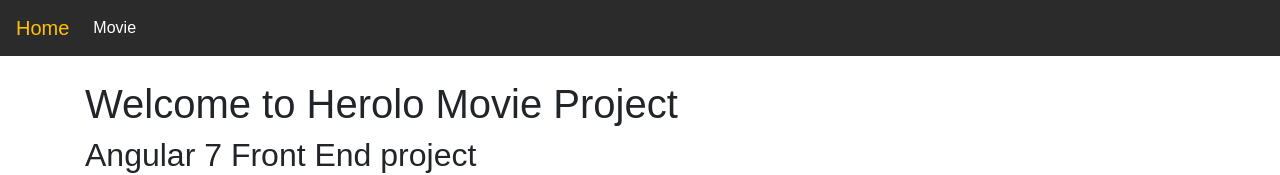
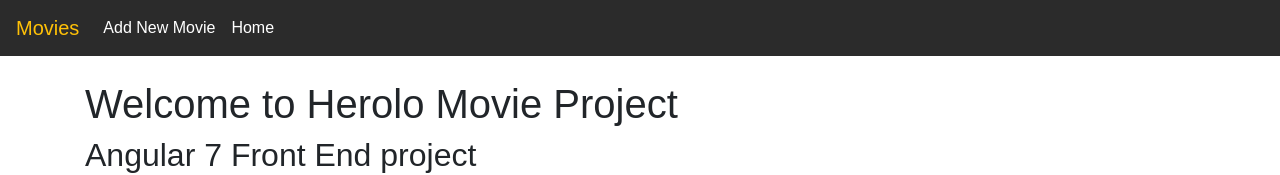
Before and after one commit to dorondav/movie-list, an Angular app: page / in a window 1280 px wide. Shown: the top 175 px of the page. Built offline with nearby package versions, Linux system fonts and the light colour scheme.

Commit message:
added new page: add new movie

```diff
--- a/src/app/app-routing.module.ts
+++ b/src/app/app-routing.module.ts
@@ -6,6 +6,7 @@ import { MovieDetailComponent } from './movies/movie-detail/movie-detail.compone
 import { MovieEditComponent } from './movies/movie-detail/movie-edit/movie-edit.component';
 import { PageNotFoundComponent } from './components/page-not-found/page-not-found.component';
 import { HomePageComponent } from './components/home-page/home-page.component';
+import { AddMovieComponent } from './movies/add-movie/add-movie.component';
 
 
 const routes: Routes = [
@@ -16,7 +17,8 @@ const routes: Routes = [
       { path: ':id/edit', component: MovieEditComponent },
     ]
   },
-  { path: 'page-not-found', component: PageNotFoundComponent },
+  { path: 'add-movie', component: AddMovieComponent },
+  // { path: 'page-not-found', component: PageNotFoundComponent },
   { path: "**", component: PageNotFoundComponent }
 ];
 
--- a/src/app/app.module.ts
+++ b/src/app/app.module.ts
@@ -17,6 +17,7 @@ import { MovieComponent } from './movies/movies-list/movie/movie.component';
 import { HomePageComponent } from './components/home-page/home-page.component';
 import { PageNotFoundComponent } from './components/page-not-found/page-not-found.component';
 import { MovieEditComponent } from './movies/movie-detail/movie-edit/movie-edit.component';
+import { AddMovieComponent } from './movies/add-movie/add-movie.component';
 
 //* Services */
 import { MoviesDataService } from './movies/movies-data.service';
@@ -32,7 +33,8 @@ import { ReactiveFormsModule } from '@angular/forms';
     MovieEditComponent,
     MovieComponent,
     PageNotFoundComponent,
-    HomePageComponent
+    HomePageComponent,
+    AddMovieComponent
   ],
   imports: [
     BrowserModule,
--- a/src/app/components/header/header.component.html
+++ b/src/app/components/header/header.component.html
@@ -1,5 +1,5 @@
 <nav class="navbar navbar-expand-md  fixed-top nav-color">
-  <a class="brand" routerLink="/" routerLinkActive="active">Home</a>
+  <a class="brand" routerLink="/movies" routerLinkActive="active">Movies</a>
   <button class="navbar-toggler hidden-sm-up" type="button" (click)="isNavbarCollapsed = !isNavbarCollapsed"
     data-target="#navbarsDefault" aria-controls="navbarsDefault" aria-expanded="false" aria-label="Toggle navigation">
     <span class="navbar-toggler-icon"></span>
@@ -7,8 +7,13 @@
   <div [ngbCollapse]="isNavbarCollapsed" class="collapse navbar-collapse" id="navbarsDefault">
     <ul class="navbar-nav mr-auto">
       <li ngbDropdown>
-        <a class="nav-link nav-item-link" routerLinkActive="active" id="id01" routerLink="/movies">
-          Movie</a>
+        <a class="nav-link nav-item-link" routerLinkActive="active" id="id01" routerLink="/add-movie">
+          Add New Movie</a>
+      </li>
+
+      <li ngbDropdown>
+        <a class="nav-link nav-item-link" routerLinkActive="active" id="id01" routerLink="/">
+          Home</a>
       </li>
 
     </ul>
--- /dev/null
+++ b/src/app/movies/add-movie/add-movie.component.html
@@ -0,0 +1,3 @@
+<p>
+  add-movie works!
+</p>
--- /dev/null
+++ b/src/app/movies/add-movie/add-movie.component.ts
@@ -0,0 +1,15 @@
+import { Component, OnInit } from '@angular/core';
+
+@Component({
+  selector: 'app-add-movie',
+  templateUrl: './add-movie.component.html',
+  styleUrls: ['./add-movie.component.css']
+})
+export class AddMovieComponent implements OnInit {
+
+  constructor() { }
+
+  ngOnInit() {
+  }
+
+}
```
Also changed, not shown: src/app/movies/add-movie/add-movie.component.css (added), 1 other file (tests, documents, lock files or other folders).
